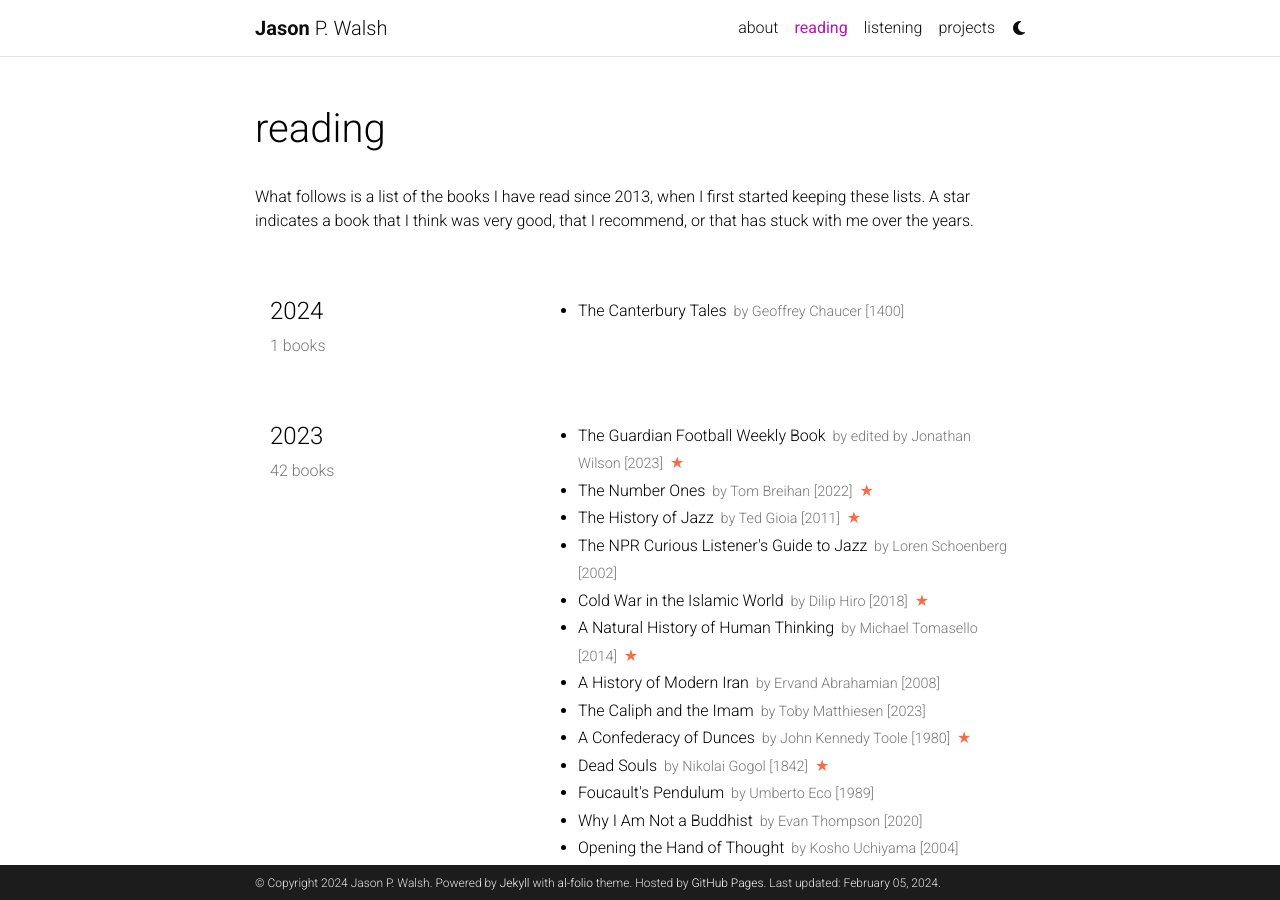
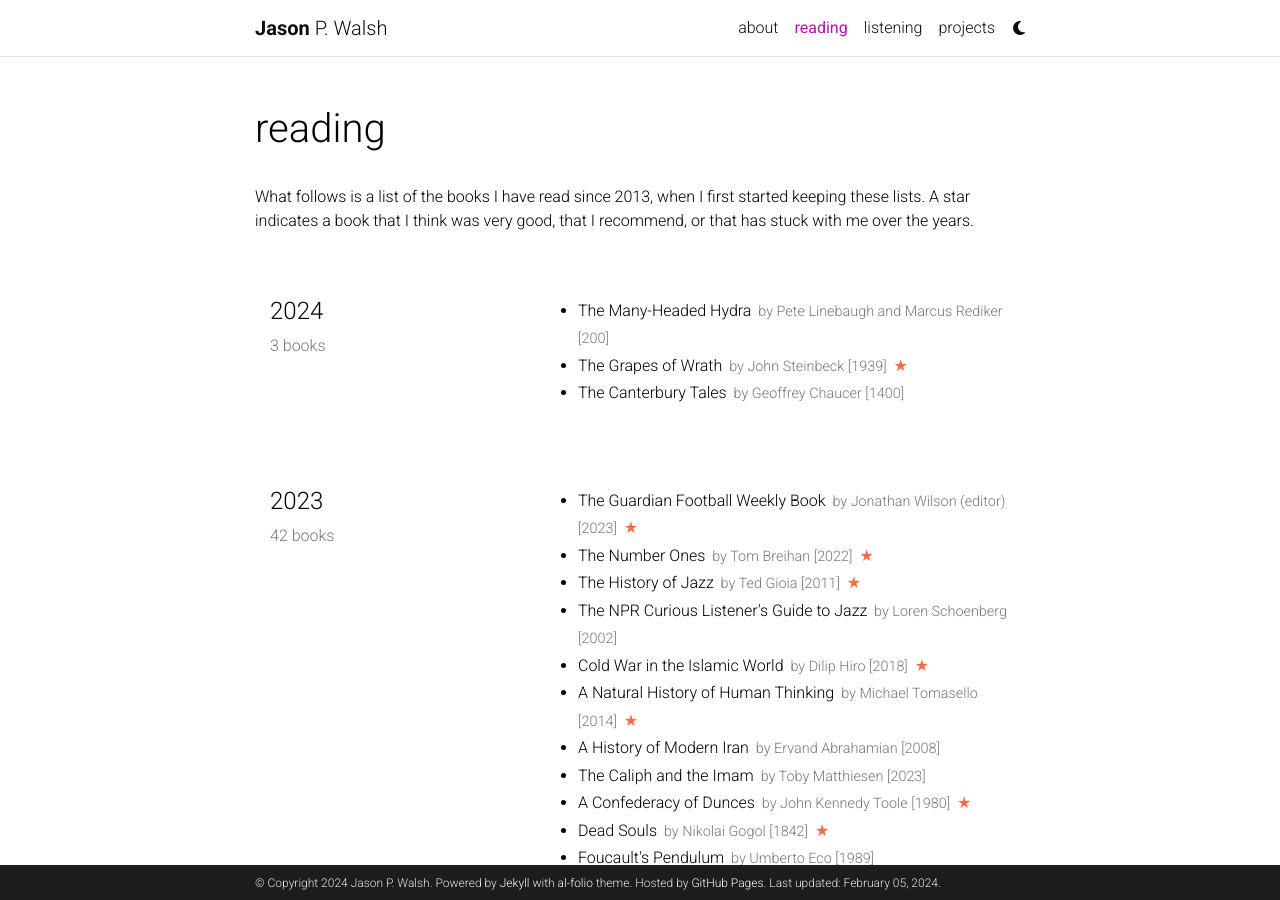
Before and after one commit to jwals23/jwals23.github.io, a Jekyll site: the page built from _pages/reading.md, in a window 1280 px wide and 900 px high. Built offline with Jekyll 4.4.1, drawn with Linux system fonts in a browser that asks for light colours; comment, search, counter and statistics services are not loaded; a style sheet for code colours, icons or effects is not loaded.

Commit message:
Adding Many-Headed Hydra and Grapes of Wrath

```diff
--- a/_data/reading.yml
+++ b/_data/reading.yml
@@ -1,6 +1,15 @@
 list:
   - year: "2024"
     books:
+      - title: The Many-Headed Hydra
+        author: Pete Linebaugh and Marcus Rediker
+        year: 200
+
+      - title: The Grapes of Wrath
+        author: John Steinbeck
+        year: 1939
+        star: yes
+
       - title: The Canterbury Tales
         author: Geoffrey Chaucer
         year: 1400
@@ -8,7 +17,7 @@ list:
   - year: "2023"
     books:
       - title: The Guardian Football Weekly Book
-        author: edited by Jonathan Wilson
+        author: Jonathan Wilson (editor)
         year: 2023
         star: yes
 
```
